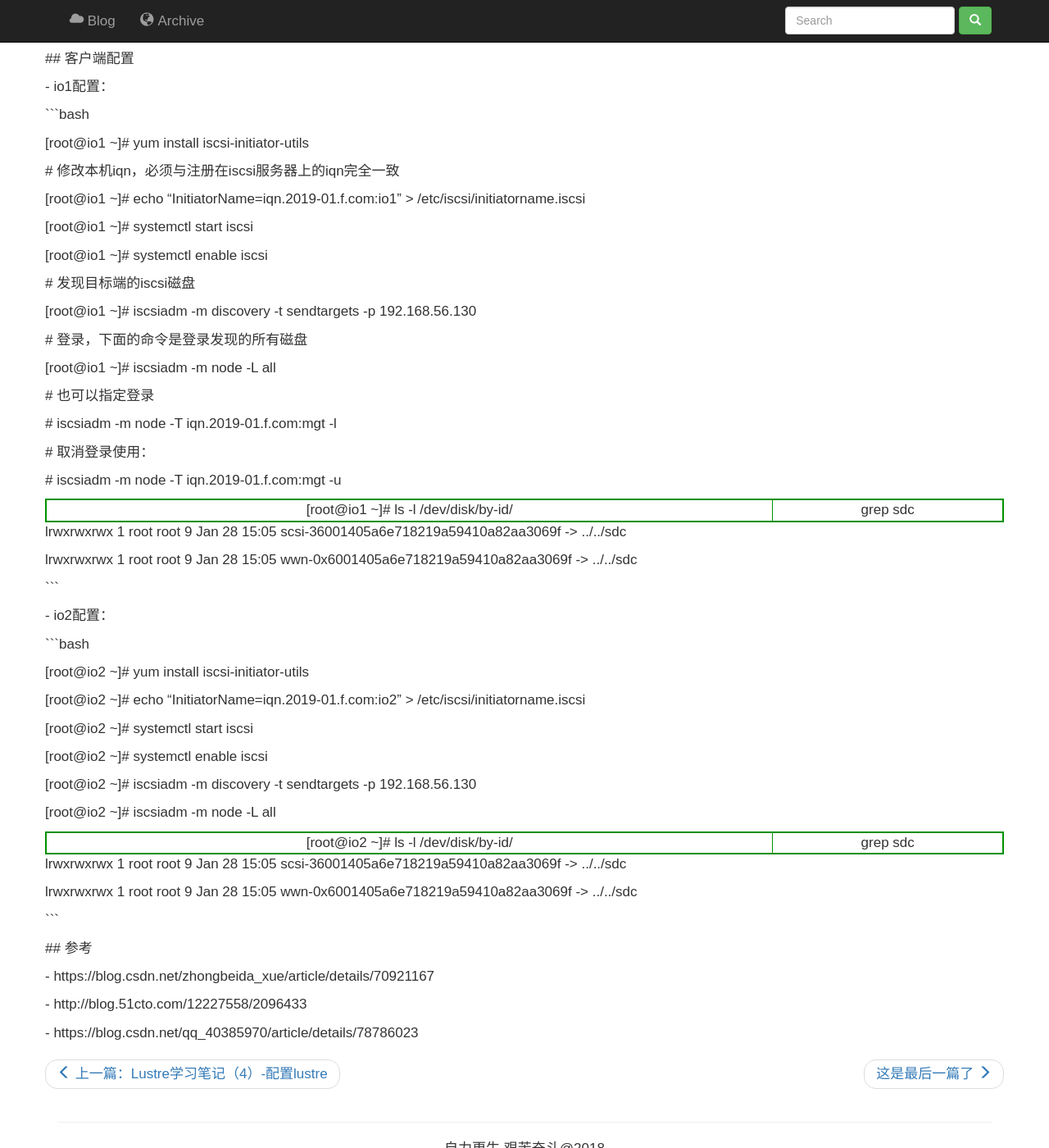
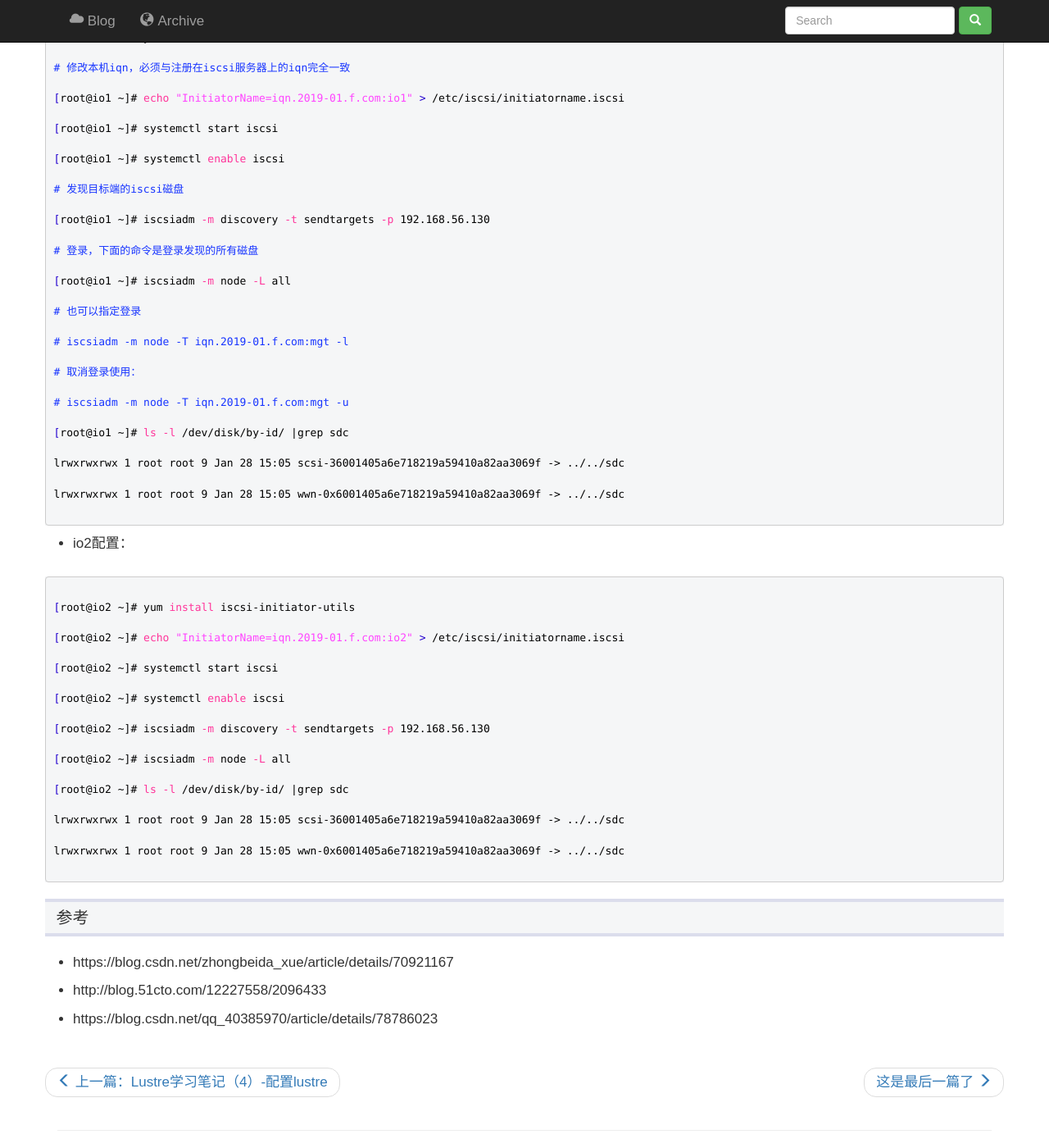
Before and after one commit to yangfeiffei/yangfeiffei.github.io, a Jekyll site: the page built from _posts/2019-01-28-iscsi-config-example.md, in a window 1280 px wide and 1400 px high, scrolled down 1988 px. Shown: the whole window at 82% size. Built offline with Jekyll 4.4.1, drawn with Linux system fonts in a browser that asks for light colours; our own code applies the rules of GitHub Pages for plain Markdown files; some of the changed text lies outside the part shown.

Commit message:
iscsi config

````diff
--- a/_posts/2019-01-28-iscsi-config-example.md
+++ b/_posts/2019-01-28-iscsi-config-example.md
@@ -1,5 +1,4 @@
-
-\---
+---
 
 layout: post
 
@@ -13,7 +12,7 @@ typora-root-url: ../../yangfeiffei.github.io
 
 
 
-\---
+---
 
 
 
@@ -29,7 +28,7 @@ typora-root-url: ../../yangfeiffei.github.io
 
 
 
-\## 服务端配置
+## 服务端配置
 
 
 
@@ -37,7 +36,7 @@ typora-root-url: ../../yangfeiffei.github.io
 
 
 
-\```bash
+```bash
 
 [root@iscsi ~]# lsblk /dev/sdb
 
@@ -45,7 +44,7 @@ NAME MAJ:MIN RM SIZE RO TYPE MOUNTPOINT
 
 sdb 8:16 0 200M 0 disk
 
-\```
+```
 
 
 
@@ -53,7 +52,7 @@ iscsi服务端配置如下：
 
 
 
-\```bash
+```bash
 
 [root@iscsi ~]# yum install targetcli
 
@@ -61,25 +60,25 @@ iscsi服务端配置如下：
 
 [root@iscsi ~]# targetcli
 
-\# 创建一个块设备的磁盘，如果是文件img的话需要使用/backstores/fileio
+# 创建一个块设备的磁盘，如果是文件img的话需要使用/backstores/fileio
 
 /> /backstores/block create mgt /dev/sdb
 
-\# 创建一个空的iqn
+# 创建一个空的iqn
 
 /> /iscsi create iqn.2019-01.f.com:mgt
 
-\# 在下面创建可以访问“mgt”的iqn，这里是io1和io2的两个主机
+# 在下面创建可以访问“mgt”的iqn，这里是io1和io2的两个主机
 
 /> /iscsi/iqn.2019-01.f.com:mgt/tpg1/acls create iqn.2019-01.f.cm:io1
 
 /> /iscsi/iqn.2019-01.f.com:mgt/tpg1/acls create iqn.2019-01.f.cm:io2
 
-\# 为“mgt”创建lun
+# 为“mgt”创建lun
 
 /> /iscsi/iqn.2019-01.f.com:mgt/tpg1/luns create /backstores/block/mgt
 
-\# 退出后自动保存
+# 退出后自动保存
 
 /> exit
 
@@ -89,7 +88,7 @@ Last 10 configs saved in /etc/target/backup/.
 
 Configuration saved to /etc/target/saveconfig.json
 
-\```
+```
 
 
 
@@ -105,19 +104,19 @@ Configuration saved to /etc/target/saveconfig.json
 
 
 
-\## 客户端配置
+## 客户端配置
 
 
 
-\- io1配置：
+- io1配置：
 
 
 
-\```bash
+```bash
 
 [root@io1 ~]# yum install iscsi-initiator-utils
 
-\# 修改本机iqn，必须与注册在iscsi服务器上的iqn完全一致
+# 修改本机iqn，必须与注册在iscsi服务器上的iqn完全一致
 
 [root@io1 ~]# echo "InitiatorName=iqn.2019-01.f.com:io1" > /etc/iscsi/initiatorname.iscsi
 
@@ -125,21 +124,21 @@ Configuration saved to /etc/target/saveconfig.json
 
 [root@io1 ~]# systemctl enable iscsi
 
-\# 发现目标端的iscsi磁盘
+# 发现目标端的iscsi磁盘
 
 [root@io1 ~]# iscsiadm -m discovery -t sendtargets -p 192.168.56.130
 
-\# 登录，下面的命令是登录发现的所有磁盘
+# 登录，下面的命令是登录发现的所有磁盘
 
 [root@io1 ~]# iscsiadm -m node -L all
 
-\# 也可以指定登录
+# 也可以指定登录
 
-\# iscsiadm -m node -T iqn.2019-01.f.com:mgt -l
+# iscsiadm -m node -T iqn.2019-01.f.com:mgt -l
 
-\# 取消登录使用：
+# 取消登录使用：
 
-\# iscsiadm -m node -T iqn.2019-01.f.com:mgt -u
+# iscsiadm -m node -T iqn.2019-01.f.com:mgt -u
 
 [root@io1 ~]# ls -l /dev/disk/by-id/ |grep sdc
 
@@ -147,15 +146,15 @@ lrwxrwxrwx 1 root root 9 Jan 28 15:05 scsi-36001405a6e718219a59410a82aa3069f ->
 
 lrwxrwxrwx 1 root root 9 Jan 28 15:05 wwn-0x6001405a6e718219a59410a82aa3069f -> ../../sdc
 
-\```
+```
 
 
 
-\- io2配置：
+- io2配置：
 
 
 
-\```bash
+```bash
 
 [root@io2 ~]# yum install iscsi-initiator-utils
 
@@ -175,14 +174,14 @@ lrwxrwxrwx 1 root root 9 Jan 28 15:05 scsi-36001405a6e718219a59410a82aa3069f ->
 
 lrwxrwxrwx 1 root root 9 Jan 28 15:05 wwn-0x6001405a6e718219a59410a82aa3069f -> ../../sdc
 
-\```
+```
 
 
 
-\## 参考
+## 参考
 
-\- https://blog.csdn.net/zhongbeida_xue/article/details/70921167
+- https://blog.csdn.net/zhongbeida_xue/article/details/70921167
 
-\- http://blog.51cto.com/12227558/2096433
+- http://blog.51cto.com/12227558/2096433
 
-\- https://blog.csdn.net/qq_40385970/article/details/78786023
+- https://blog.csdn.net/qq_40385970/article/details/78786023
````
